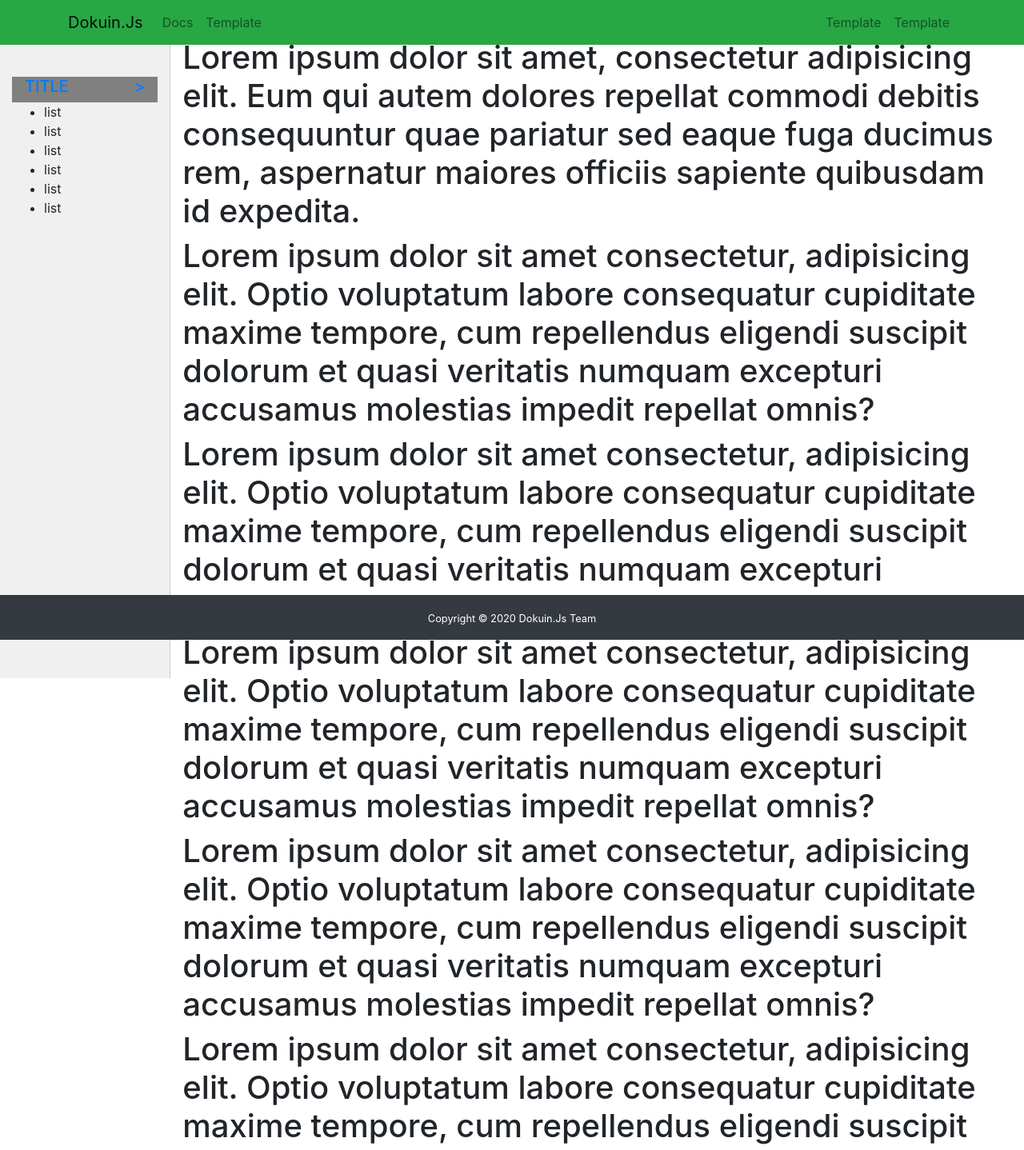
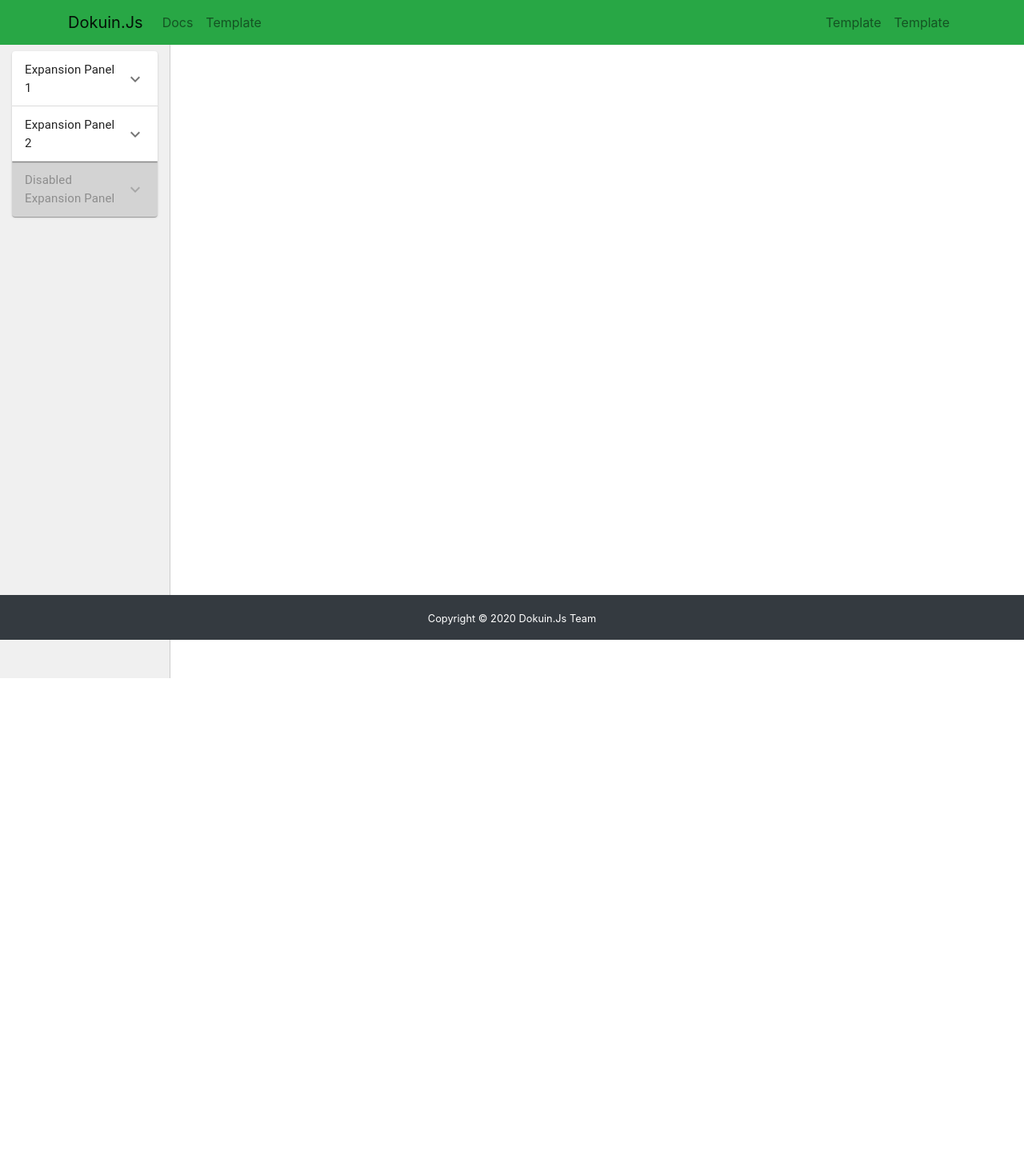
Before and after one commit to dokuin/docs, a React (Create React App) app: page /docs in a window 1280 px wide. Shown: the top 1438 px of the page at 80% size. After the commit the page ends 800 px from the top, so only its background shows below. Built offline with nearby package versions, Linux system fonts and the light colour scheme.

Commit message:
dropdown list sidebar

```diff
--- a/package.json
+++ b/package.json
@@ -3,6 +3,8 @@
   "version": "0.1.0",
   "private": true,
   "dependencies": {
+    "@material-ui/core": "^4.9.7",
+    "@material-ui/icons": "^4.9.1",
     "@testing-library/jest-dom": "^4.2.4",
     "@testing-library/react": "^9.3.2",
     "@testing-library/user-event": "^7.1.2",
--- a/src/pages/Documentation.jsx
+++ b/src/pages/Documentation.jsx
@@ -1,9 +1,32 @@
-import React from "react";
+import React, { useState } from "react";
 import { Col, Row, Container, Button } from "react-bootstrap";
-import { useState } from 'reac'
+import { makeStyles } from '@material-ui/core/styles';
+import ExpansionPanel from '@material-ui/core/ExpansionPanel';
+import ExpansionPanelSummary from '@material-ui/core/ExpansionPanelSummary';
+import ExpansionPanelDetails from '@material-ui/core/ExpansionPanelDetails';
+import Typography from '@material-ui/core/Typography';
+import ExpandMoreIcon from '@material-ui/icons/ExpandMore';
+
+
+const useStyles = makeStyles(theme => ({
+  root: {
+    width: '100%',
+    marginTop: '2vh'
+  },
+  heading: {
+    fontSize: theme.typography.pxToRem(15),
+    fontWeight: theme.typography.fontWeightRegular,
+  },
+}));
+
 
 const Documentation = () => {
+  const classes = useStyles();
+  const [open, setOpen] = useState(true);
 
+  const handleClick = () => {
+    setOpen(!open);
+  };
 
   return (
     <Container fluid>
@@ -19,76 +42,65 @@
           sm={2}
         >
           {/* list of sidebar */}
-          <div className="mt-5">
-            <a
-            className="px-3"
-              style={{
-                backgroundColor: "grey",
-                display: "flex",
-                justifyContent: 'space-between',
-              }}
-              onClick={()=> showList()}
-            >
-              <h5 style={{}}>TITLE</h5>
-              <h5>></h5>
-            </a>
-
+          <div className={classes.root}>
+      <ExpansionPanel>
+        <ExpansionPanelSummary
+          expandIcon={<ExpandMoreIcon />}
+          aria-controls="panel1a-content"
+          id="panel1a-header"
+        >
+          <Typography className={classes.heading}>Expansion Panel 1</Typography>
+        </ExpansionPanelSummary>
+        <ExpansionPanelDetails>
+          <Typography>
             <ul>
-              <li>list</li>
-              <li>list</li>
-              <li>list</li>
-              <li>list</li>
-              <li>list</li>
-              <li>list</li>
+              <li>
+              <a href="">link to </a>
+              </li>
+              <li>
+              <a href="">link to </a>
+              </li>
+              <li>
+              <a href="">link to </a>
+              </li>
+              <li>
+              <a href="">link to </a>
+              </li>
             </ul>
-          </div>
+          </Typography>
+        </ExpansionPanelDetails>
+      </ExpansionPanel>
+      <ExpansionPanel>
+        <ExpansionPanelSummary
+          expandIcon={<ExpandMoreIcon />}
+          aria-controls="panel2a-content"
+          id="panel2a-header"
+        >
+          <Typography className={classes.heading}>Expansion Panel 2</Typography>
+        </ExpansionPanelSummary>
+        <ExpansionPanelDetails>
+          <Typography>
+            Lorem ipsum dolor sit amet, consectetur adipiscing elit. Suspendisse malesuada lacus ex,
+            sit amet blandit leo lobortis eget.
+          </Typography>
+        </ExpansionPanelDetails>
+      </ExpansionPanel>
+      <ExpansionPanel disabled>
+        <ExpansionPanelSummary
+          expandIcon={<ExpandMoreIcon />}
+          aria-controls="panel3a-content"
+          id="panel3a-header"
+        >
+          <Typography className={classes.heading}>Disabled Expansion Panel</Typography>
+        </ExpansionPanelSummary>
+      </ExpansionPanel>
+    </div>
         </Col>
         <Col>
           <Row>
             <Col sm={2}>{/* empty content for sidebar space */}</Col>
             <Col sm={10}>
-              <h1>
-                Lorem ipsum dolor sit amet, consectetur adipisicing elit. Eum
-                qui autem dolores repellat commodi debitis consequuntur quae
-                pariatur sed eaque fuga ducimus rem, aspernatur maiores officiis
-                sapiente quibusdam id expedita.
-              </h1>
-              <h1>
-                Lorem ipsum dolor sit amet consectetur, adipisicing elit. Optio
-                voluptatum labore consequatur cupiditate maxime tempore, cum
-                repellendus eligendi suscipit dolorum et quasi veritatis numquam
-                excepturi accusamus molestias impedit repellat omnis?
-              </h1>
-              <h1>
-                Lorem ipsum dolor sit amet consectetur, adipisicing elit. Optio
-                voluptatum labore consequatur cupiditate maxime tempore, cum
-                repellendus eligendi suscipit dolorum et quasi veritatis numquam
-                excepturi accusamus molestias impedit repellat omnis?
-              </h1>
-              <h1>
-                Lorem ipsum dolor sit amet consectetur, adipisicing elit. Optio
-                voluptatum labore consequatur cupiditate maxime tempore, cum
-                repellendus eligendi suscipit dolorum et quasi veritatis numquam
-                excepturi accusamus molestias impedit repellat omnis?
-              </h1>
-              <h1>
-                Lorem ipsum dolor sit amet consectetur, adipisicing elit. Optio
-                voluptatum labore consequatur cupiditate maxime tempore, cum
-                repellendus eligendi suscipit dolorum et quasi veritatis numquam
-                excepturi accusamus molestias impedit repellat omnis?
-              </h1>
-              <h1>
-                Lorem ipsum dolor sit amet consectetur, adipisicing elit. Optio
-                voluptatum labore consequatur cupiditate maxime tempore, cum
-                repellendus eligendi suscipit dolorum et quasi veritatis numquam
-                excepturi accusamus molestias impedit repellat omnis?
-              </h1>
-              <h1>
-                Lorem ipsum dolor sit amet consectetur, adipisicing elit. Optio
-                voluptatum labore consequatur cupiditate maxime tempore, cum
-                repellendus eligendi suscipit dolorum et quasi veritatis numquam
-                excepturi accusamus molestias impedit repellat omnis?
-              </h1>
+
             </Col>
           </Row>
         </Col>
```
Also changed, not shown: 1 other file (tests, documents, lock files or other folders).
